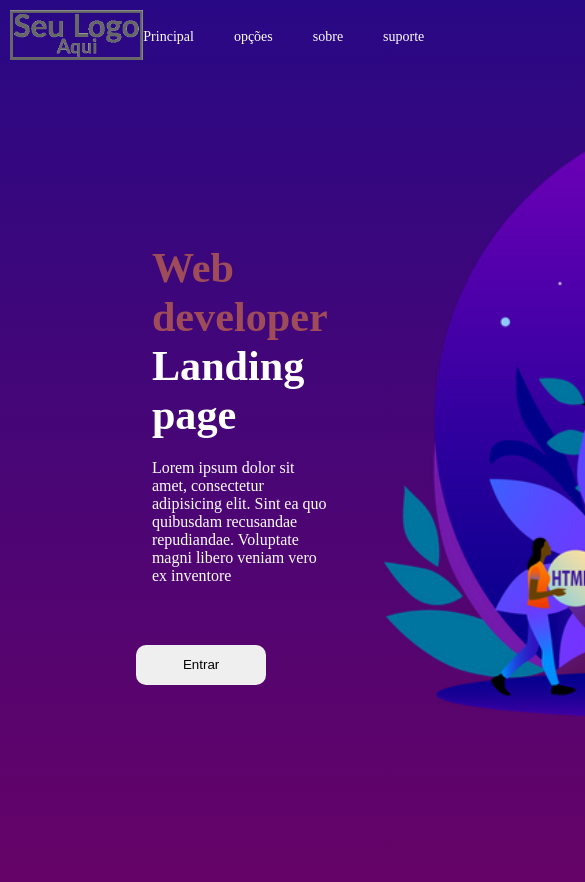
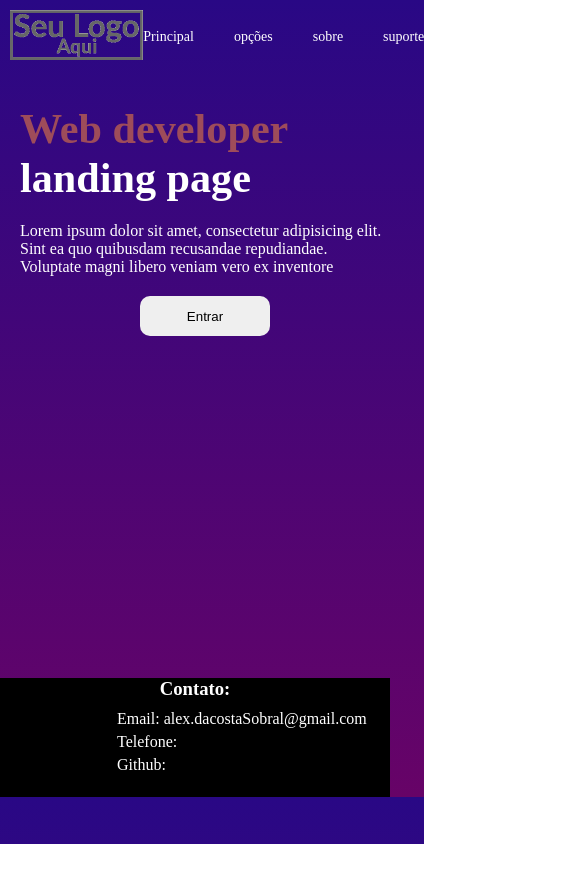
Before and after one commit to AlexSobral01/Landing_page, a plain HTML site: page projeto003/index.html in a window 390 px wide. Shown: the top 882 px of the page, 585 px wide, since content can reach past the window. After the commit the page ends 844 px from the top, so only its background shows below. Drawn offline with Linux system fonts and the light colour scheme.

Commit message:
Deixando responsivo

```diff
--- a/projeto003/css/style.css
+++ b/projeto003/css/style.css
@@ -1,6 +1,7 @@
 * {
     padding: 0;
     margin: 0;
+    box-sizing: border-box;
 }
 body {
     background-image: linear-gradient(to bottom,rgb(41, 8, 133),rgb(103, 3, 103));
@@ -33,20 +34,20 @@ body {
     display: flex;
 }
 .women-foto {
-    width: 100vh;
     margin-top: 30px;
+    margin-right: 20px;
 }
 .primeira-sessao {
-    justify-content: space-between;
+    justify-content: space-around;
     margin-bottom: 10vh;
+    margin-left: 20px;
 }
 .primeira-sessao-texto {
     display: flex;
     flex-direction: column;
-    margin-top: 20vh;
-    margin-left: 18vh;
-    position: relative;
     height: 68vh;
+    margin-top: 30px;
+    width: 300px;
 }
 .primeira-sessao-titulo01 {
     color: rgb(158, 76, 90);
@@ -60,14 +61,15 @@ body {
     color: white;
     margin-top: 20px;
 }
+.primeira-sessao-div-botao-entrar {
+    display: flex;
+    justify-content: center;
+}
 .primeira-sessao-botao-entrar {
     width: 130px;
     height: 40px;
     border-radius: 10px;
     border: none;
-    position: absolute;
-    top: 70%;
-    right: 35%;
 }
 .primeira-sessao-botao-entrar:hover {
     color: white;
@@ -75,5 +77,46 @@ body {
     transition: 0.2s;
 }
 footer {
-
+    background-color: black;
 }
+.footer-titulo {
+    display: flex;
+    color: white;
+    justify-content: center;
+    padding-bottom: 10px;
+}
+.footer-list {
+    display: flex;
+    flex-direction: column;
+    gap: 5px;
+}
+.footer-item {
+    color: white;
+    padding-left: 30%;
+}
+@media (min-width: 768px) {
+    .women-foto {
+        width: 50vh;
+        justify-content: center;
+    }
+    .primeira-sessao-botao-entrar {
+        margin-top: 20px;
+    }
+    .primeira-sessao {
+        margin-bottom: 0px;
+    }
+}
+@media (max-width: 767px) {
+    .women-foto {
+        display: none;
+    }
+    .primeira-sessao-botao-entrar {
+        margin-top: 20px;
+    }
+    .primeira-sessao {
+        margin-bottom: 0px;
+    }
+    .primeira-sessao-texto {
+        width: 80vh;
+    }
+}
--- a/projeto003/index.html
+++ b/projeto003/index.html
@@ -22,9 +22,13 @@
     <section class="primeira-sessao">
         <div class="primeira-sessao-texto">
             <h1 class="primeira-sessao-titulo01">Web developer</h1>
-            <h1 class="primeira-sessao-titulo02">Landing page</h1>
+            <h1 class="primeira-sessao-titulo02">
+                landing page
+            </h1>
             <p class="primeira-sessao-paragrafo01">Lorem ipsum dolor sit amet, consectetur adipisicing elit. Sint ea quo quibusdam recusandae repudiandae. Voluptate magni libero veniam vero ex inventore</p>
-            <button class="primeira-sessao-botao-entrar">Entrar</button>
+            <div class="primeira-sessao-div-botao-entrar">
+                <button class="primeira-sessao-botao-entrar">Entrar</button>
+            </div>
         </div>
         <article>
             <div class="conteiner-women-foto">
@@ -33,7 +37,13 @@
         </article>
     </section>
     <footer>
-        <h1></h1>
+        <h3 class="footer-titulo">Contato:</h3>
+        <ul class="footer-list">
+            <li class="footer-item">Email: alex.dacostaSobral@gmail.com</li>
+            <li class="footer-item">Telefone: </li>
+            <li class="footer-item">Github:</li>
+            <li>Linkedin:</li>
+        </ul>
     </footer>
 </body>
 </html>
```
